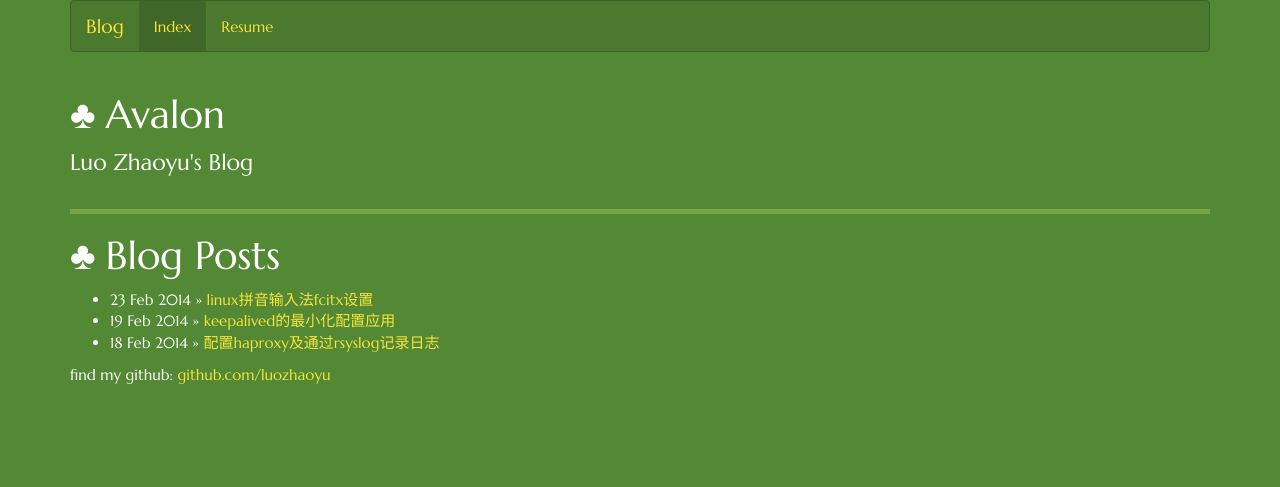
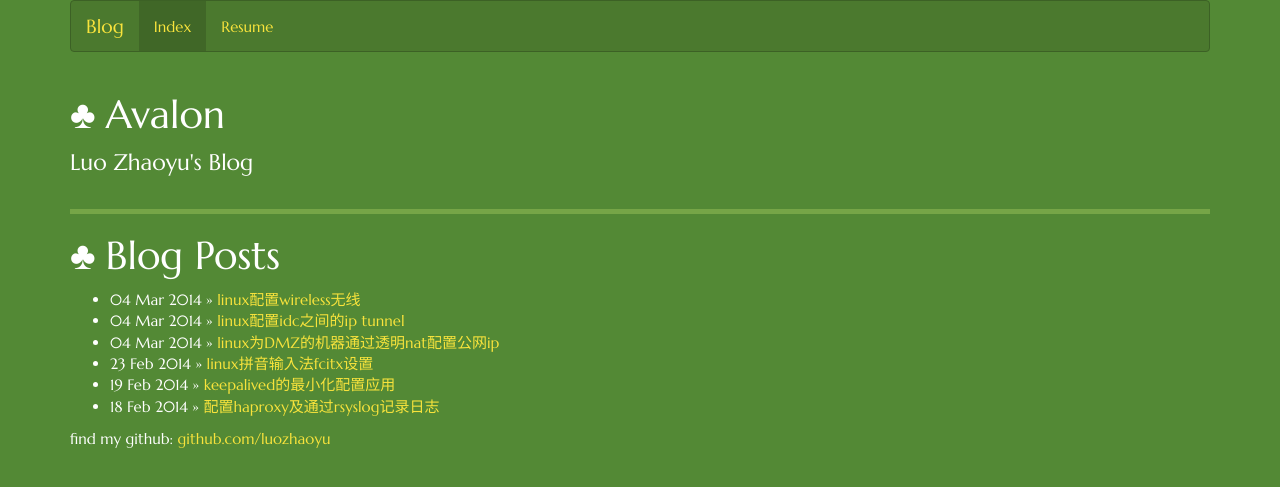
Before and after one commit to luozhaoyu/luozhaoyu.github.io, a Jekyll site: the page built from index.html, in a window 1280 px wide. Shown: the top 487 px of the page. Built offline with Jekyll 4.4.1, drawn with Linux system fonts in a browser that asks for light colours; nearby versions of some CDN libraries; Markdown is read by kramdown in place of the engine named in the settings; some of the changed lines change nothing that is shown.

Commit message:
add articles about wirelss and linux nat

```diff
--- a/_layouts/default.html
+++ b/_layouts/default.html
@@ -28,7 +28,7 @@
             <span class="icon-bar"></span>
             <span class="icon-bar"></span>
           </button>
-          <a class="navbar-brand" href="http://bootswatch.com/shamrock/#">Blog</a>
+          <a class="navbar-brand" href="/">Blog</a>
         </div>
         <div class="navbar-collapse collapse navbar-responsive-collapse">
           <ul class="nav navbar-nav">
--- /dev/null
+++ b/_posts/2014-03-04-build-transparent-nat-inside-dmz.md
@@ -0,0 +1,24 @@
+---
+layout: post
+title: "linux为DMZ的机器通过透明nat配置公网ip"
+---
+处于DMZ之后的内网机器往往只配了一块网卡，所以往往只有一个内网ip(就算配了外网ip，外网的机器也ping不到，所以没有作用)(除非再去上游配置路由)
+
+总之，如果能在防火墙或gateway A统一为内网机器B配上公网ip那便是极好的。这里我们需要在A上通过iptables配置DNAT和SNAT来篡改ip包目标或源地址
+
+假设gateway A替B保管了一个公网ip 1.2.3.4, 机器B的内网ip是10.5.0.70/16
+
+1. 在A上设置B的DNAT`sudo iptables -t nat -A PREROUTING -d 1.2.3.4 -j DNAT --to-destination 10.5.0.70`
+- 其次再设置SNAT `sudo iptables -t nat -A POSTROUTING -d 10.5.0.0/16 -j MASQUERADE` 注意这里是*-d*而不是*-s*，*-s*的含义是SNAT，伪装内网出去的出具包，这里需要是把外网进来数据包伪造成A的内网ip以便机器B能够回复给A的内网ip，而不是直接回复给源头
+
+备注
+----------
+可以给机器B配一些其它的内网ip专门用来接收公网访问
+
+    vim /etc/network/interfaces
+    auto eth0:0
+    iface eth0:0 inet static
+        address 10.5.0.70
+        netmask 255.255.0.0
+
+在gateway A上可以用`iptables-save`来保存iptables设置
--- /dev/null
+++ b/_posts/2014-03-04-configure-ip-tunnel-between-idc.md
@@ -0,0 +1,31 @@
+---
+layout: post
+title: "linux配置idc之间的ip tunnel"
+---
+假设有机房A的机器10.1.0.10/16 1.2.3.4与机房B的机器192.168.1.10/24 5.6.7.8要搭建基于internet的内网隧道
+
+机房A机器的`/etc/network/intefaces`配置为192.168.100.12
+
+    auto eth1
+    iface eth1 inet static
+        address 10.1.0.10
+        netmask 255.255.0.0
+        pre-up ip tunnel add idca_idcb mode gre remote 5.6.7.8
+        pre-up ip link set idca_idcb up
+        pre-up ip addr add 192.168.99.12 dev idca_idcb
+        pre-up ip route replace 192.168.99.21 dev idca_idcb
+        pre-up ip route replace 192.168.1/24 via 192.168.99.21
+        post-down ip tunnel del idca_idcb
+
+机房B机器的`/etc/network/intefaces`配置为192.168.100.21
+
+    auto eth0
+    iface eth0 inet static
+        address 192.168.1.10
+        netmask 255.255.255.0
+        pre-up ip tunnel add idcb_idca mode gre remote 1.2.3.4
+        pre-up ip link set idcb_idca up
+        pre-up ip addr add 192.168.100.21 dev idcb_idca
+        pre-up ip route replace 192.168.100.12 dev idcb_idca
+        pre-up ip route replace 10.1.0.0/16 via 192.168.100.12
+        post-down ip tunnel del idcb_idca
--- /dev/null
+++ b/_posts/2014-03-04-linux-wireless-wpa-configuration.md
@@ -0,0 +1,20 @@
+---
+layout: post
+title: "linux配置wireless无线"
+---
+查看可用的无线网络 `sudo iwlist wlan0 scan`
+
+配置对应无线网络的密码 `wpa_passphrase USER PASS > /etc/wpa_supplicant/wpa.conf`
+
+配置无线网卡启用时的自定义路由
+-----------
+    iface wlan0 inet static
+        address 1.2.3.4
+        netmask 255.255.0.0
+        gateway YOURGATEWAY
+        pre-up wpa_supplicant -B -iwlan0 -c/etc/wpa_supplicant/wpa.conf
+        post-down killall -q wpa_supplicant
+        post-up ip route add 192.168.0.0/16 via YOURGATEWAY
+        post-up ip route replace 0.0.0.0/0 via YOURGATEWAY # set the default gateway
+
+改变无线网卡的工作模式为master `iwconfig wlan0 mode master`
```
